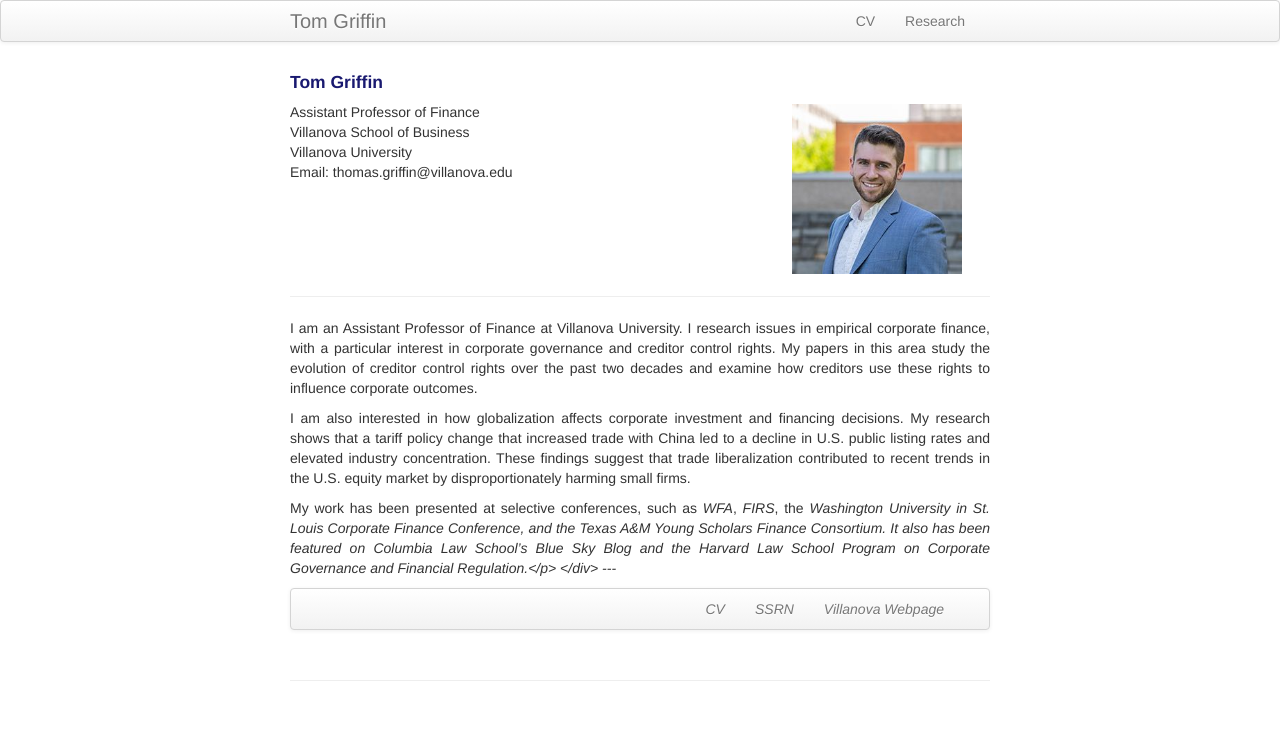
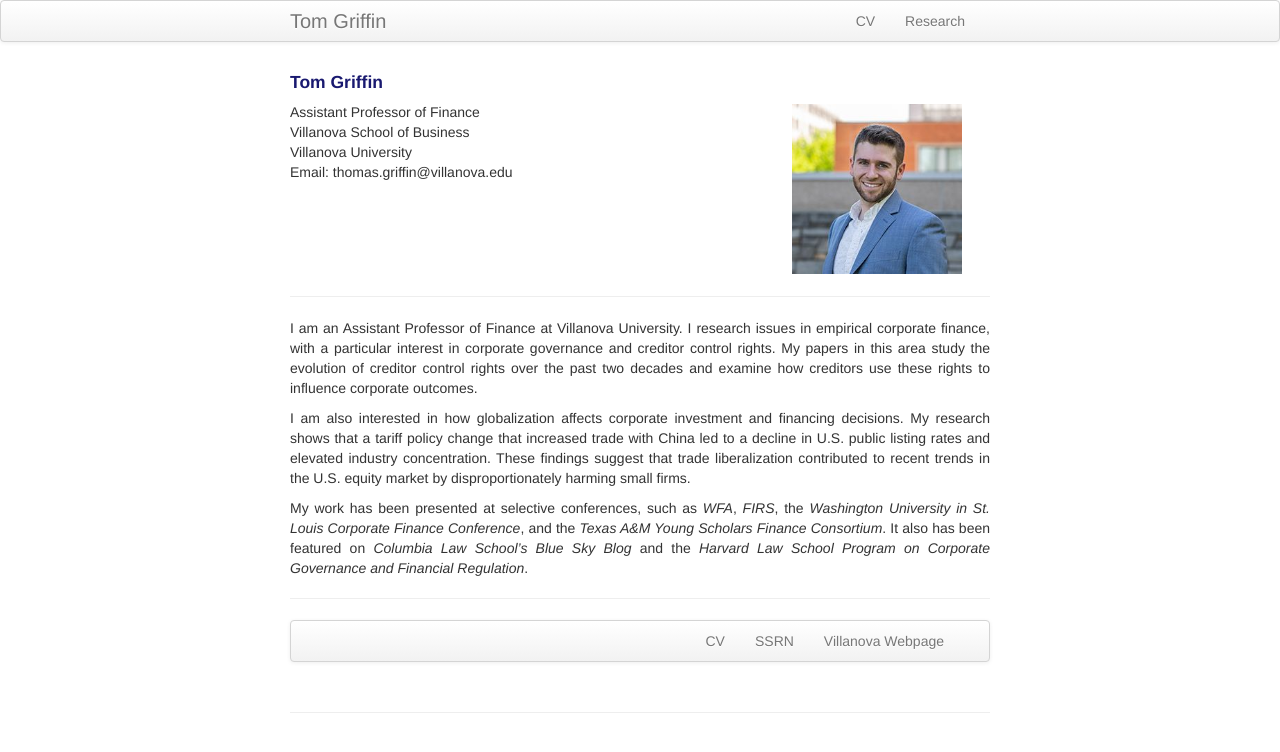
Before and after one commit to ThomasPGriffin/thomaspgriffin.github.io, a Jekyll site: the page built from index.md, in a window 1280 px wide. Shown: the top 752 px of the page. Built offline with Jekyll 4.4.1, drawn with Linux system fonts in a browser that asks for light colours.

```diff
--- a/index.md
+++ b/index.md
@@ -31,7 +31,7 @@ keywords: Tom, Thomas, Griffin, Finance, PhD, Drexel, Villanova, Professor
 
 <p>I am also interested in how globalization affects corporate investment and financing decisions. My research shows that a tariff policy change that increased trade with China led to a decline in U.S. public listing rates and elevated industry concentration. These findings suggest that trade liberalization contributed to recent trends in the U.S. equity market by disproportionately harming small firms.</p>
 
-<p>My work has been presented at selective conferences, such as <i>WFA</i>, <i>FIRS</i>, the <i>Washington University in St. Louis Corporate Finance Conference<i>, and the <i>Texas A&M Young Scholars Finance Consortium</i>. It also has been featured on <i>Columbia Law School’s Blue Sky Blog</i> and the <i>Harvard Law School Program on Corporate Governance and Financial Regulation</i>.</p>
+<p>My work has been presented at selective conferences, such as <i>WFA</i>, <i>FIRS</i>, the <i>Washington University in St. Louis Corporate Finance Conference</i>, and the <i>Texas A&M Young Scholars Finance Consortium</i>. It also has been featured on <i>Columbia Law School’s Blue Sky Blog</i> and the <i>Harvard Law School Program on Corporate Governance and Financial Regulation</i>.</p>
 
 </div>
 ---
```
